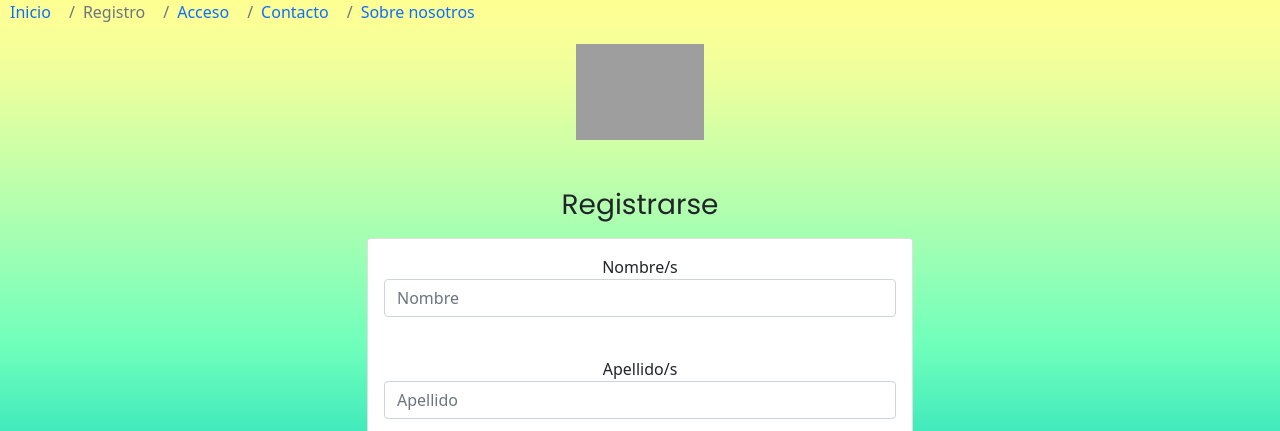
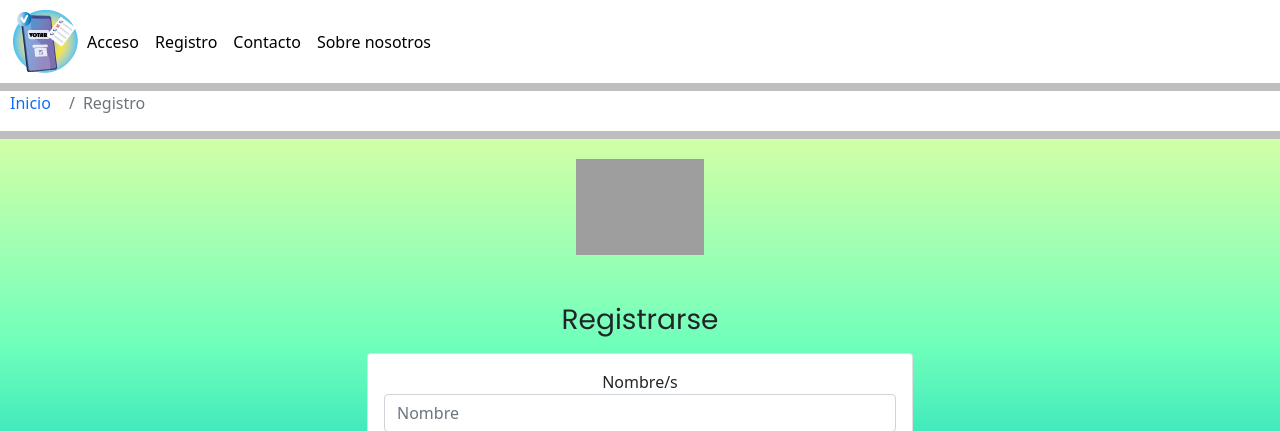
Before and after one commit to PPROF2-2022ProgWeb/g31-aula1-votoelectronico-g31, a PHP site: page /registrarvista.html in a window 1280 px wide. Shown: the top 431 px of the page. Run offline with PHP 8.4, Linux system fonts and the light colour scheme; some libraries are stand-ins or nearby versions; grey boxes are pictures that could not be loaded.

Commit message:
agrega breadcrumbd al resto

```diff
--- a/VOTO_ELECTRONICO/css/estilo_Sobrenosotros.css
+++ b/VOTO_ELECTRONICO/css/estilo_Sobrenosotros.css
@@ -12,9 +12,15 @@
       border-top: 8px solid black;
       width: 100%;
       background-color: darkgray;
+      margin: 0;
     }
 
   /* TEXTO DE IMAGEN PRINCIPAL */
+
+  .head{
+    margin-left: 2% !important;
+    margin-right: auto;
+  }
 
   #intro{
     display: flex;
--- a/VOTO_ELECTRONICO/css/estilo_lyr.css
+++ b/VOTO_ELECTRONICO/css/estilo_lyr.css
@@ -26,9 +26,16 @@ body {
   box-sizing: border-box;
 }
 
-header {
+.head{
   margin-left: auto;
   margin-right: auto;
+}
+.start{
+  background-color: white !important;
+  color: black;
+}
+.letra{
+  color: black !important;
 }
 h1 {
   font-family: "Poppins", sans-serif;
@@ -72,3 +79,10 @@ h1 {
   #sin-cuenta{
       margin-top: 40px;
   }
+  .divisor{
+    border-top: 8px solid black;
+    width: 100%;
+    background-color: darkgray;
+    margin: 0;
+    top: -10px;
+  }
--- a/VOTO_ELECTRONICO/registrarvista.html
+++ b/VOTO_ELECTRONICO/registrarvista.html
@@ -37,22 +37,54 @@
     <link href="bootstrap-5.0.1-dist/css/bootstrap.min.css" rel="stylesheet" />
   </head>
   <body>
-    <header>
+    <header class="start">
+      <nav class="navbar navbar-expand-sm navbar-light">
+          <div class="container-fluid">
+             <a href="index.html" class="navbar-header"><img src="img/logos/logotipo1_Mesa_de_trabajo1.png" alt="Logo de la Pagina"></a>
+             <button class="navbar-toggler" type="button" data-bs-toggle="collapse" data-bs-target="#navbarTogglerDemo02" aria-controls="navbarTogglerDemo02" aria-expanded="false" aria-label="Toggle navigation">
+             <span class="navbar-toggler-icon"></span>
+             </button>
+              <div class="collapse navbar-collapse" id="navbarTogglerDemo02">
+                  <ul class="navbar-nav me-auto mb-2 mb-lg-0">
+                       <li class="nav-item letra">
+                           <a class="nav-link letra" href="loginvista.html">Acceso</a>
+                       </li>
+                       <li class="nav-item">
+                           <a class="nav-link letra" href="registrarvista.html">Registro</a>
+                       </li>
+                       <li class="nav-item">
+                           <a class="nav-link letra" href="contacto.html">Contacto</a>
+                       </li>
+                       <li class="nav-item">
+                           <a class="nav-link letra" href="sobrenosotros.html">Sobre nosotros</a>
+                       </li>
+                  </ul>
+              </div>
+          </div>
+      </nav>
+      <!-- FIN NAVBAR-->
+      <hr class="divisor">
+
+      <!-- BREADCRUMB-->
+    <div class="head">
       <nav aria-label="breadcrumb">
         <ol class="breadcrumb breadcrumb-pos">
           <li class="breadcrumb-item"><a href="index.html" class="text-decoration-none">Inicio</a></li>
           <li class="breadcrumb-item active" aria-current="page">Registro</li>
-          <li class="breadcrumb-item"><a href="loginvista.html" class="text-decoration-none">Acceso</a></li>
-          <li class="breadcrumb-item"><a href="contacto.html" class="text-decoration-none">Contacto</a></li>
-          <li class="breadcrumb-item"><a href="sobrenosotros.html" class="text-decoration-none">Sobre nosotros</a></li>
         </ol>
-      <a href="index.html"
+      </nav>
+
+    </div>
+    <!-- FIN BREADCRUMB-->
+    <hr class="divisor">
+  </header>
+
+  <a href="index.html"
         ><img
           src="img/logos/logotipo_Mesa_de_trabajo1.png"
           alt="logo_inicio"
           class="logo"
       /></a>
-    </header>
 
     <section id="register" class="mb-5">
       <div class="container">
```
Also changed, not shown: VOTO_ELECTRONICO/contacto.html (+13 -1 lines), VOTO_ELECTRONICO/css/estilo_contacto.css (+12 -1 lines), VOTO_ELECTRONICO/loginvista.html (+45 -9 lines), VOTO_ELECTRONICO/sobrenosotros.html (+13 -1 lines).
